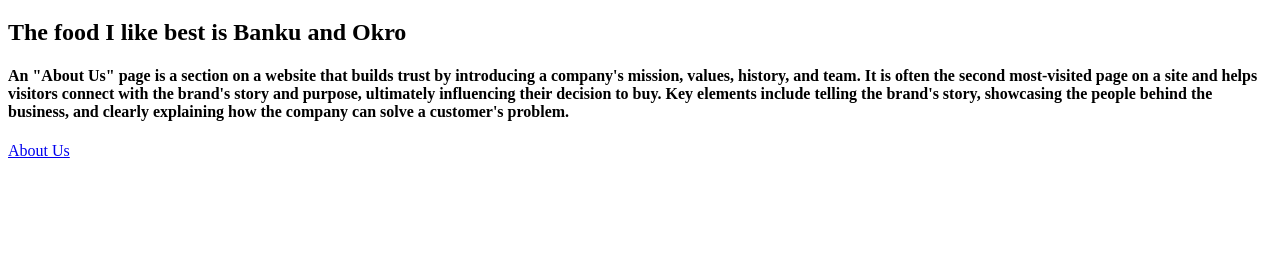
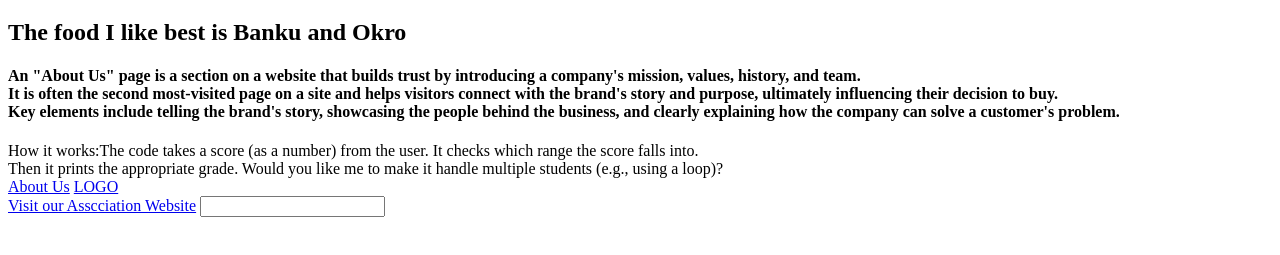
Before and after one commit to Drive-man/Drive_Calculate_website, a plain HTML site: page index.html in a window 1280 px wide. Shown: the part 87-342 px from the top of the page. Drawn offline with Linux system fonts and the light colour scheme.

Commit message:
Update index.html

```diff
--- a/index.html
+++ b/index.html
@@ -9,7 +9,14 @@
     <a href="http://www.facebook.com">Hey this is a link to Facebook</a>
     <h1>My Name is Agyiri Prince</h1>
     <h2>The food I like best is Banku and Okro</h2>
-    <h4>An "About Us" page is a section on a website that builds trust by introducing a company's mission, values, history, and team. It is often the second most-visited page on a site and helps visitors connect with the brand's story and purpose, ultimately influencing their decision to buy. Key elements include telling the brand's story, showcasing the people behind the business, and clearly explaining how the company can solve a customer's problem. </h4>
+    <h4>An "About Us" page is a section on a website that builds trust by introducing a company's mission, values, history, and team.<br> It is often the second most-visited page on a site and helps visitors connect with the brand's story and purpose, ultimately influencing their decision to buy.<br> Key elements include telling the brand's story, showcasing the people behind the business, and clearly explaining how the company can solve a customer's problem. </h4>
+    <div>How it works:The code takes a score (as a number) from the user.
+It checks which range the score falls into.<br>
+Then it prints the appropriate grade.
+Would you like me to make it handle multiple students (e.g., using a loop)?</div>
     <a href="About us.html">About Us</a>
+    <a href="Drive_Logo.jpg">LOGO</a><br>
+    <a href="GAPHS.html">Visit our Asscciation Website</a>
+    <input>
 </body>
 </html>
```
